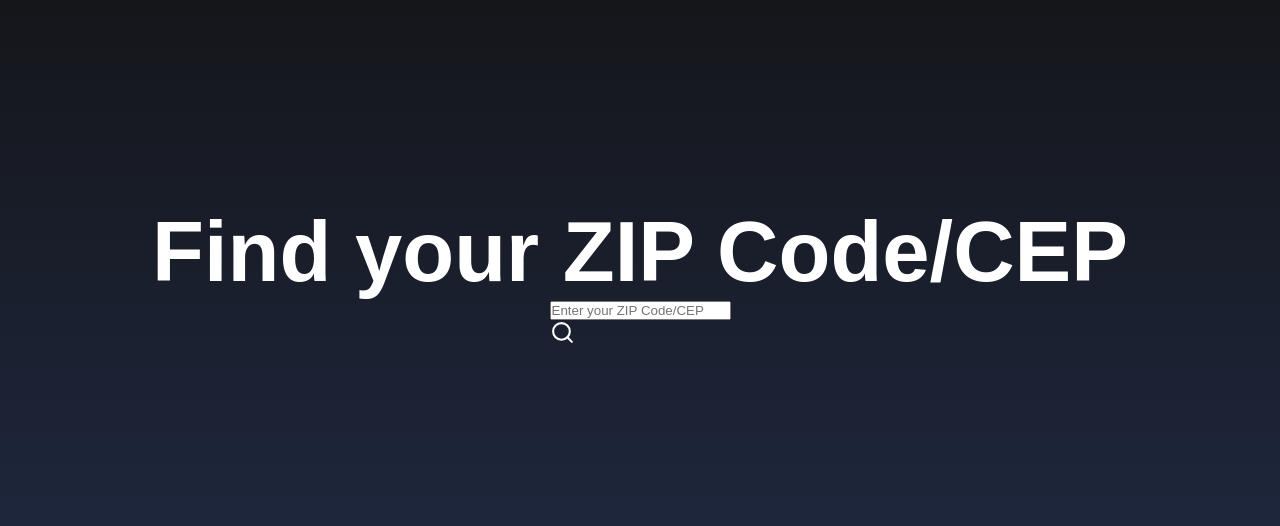
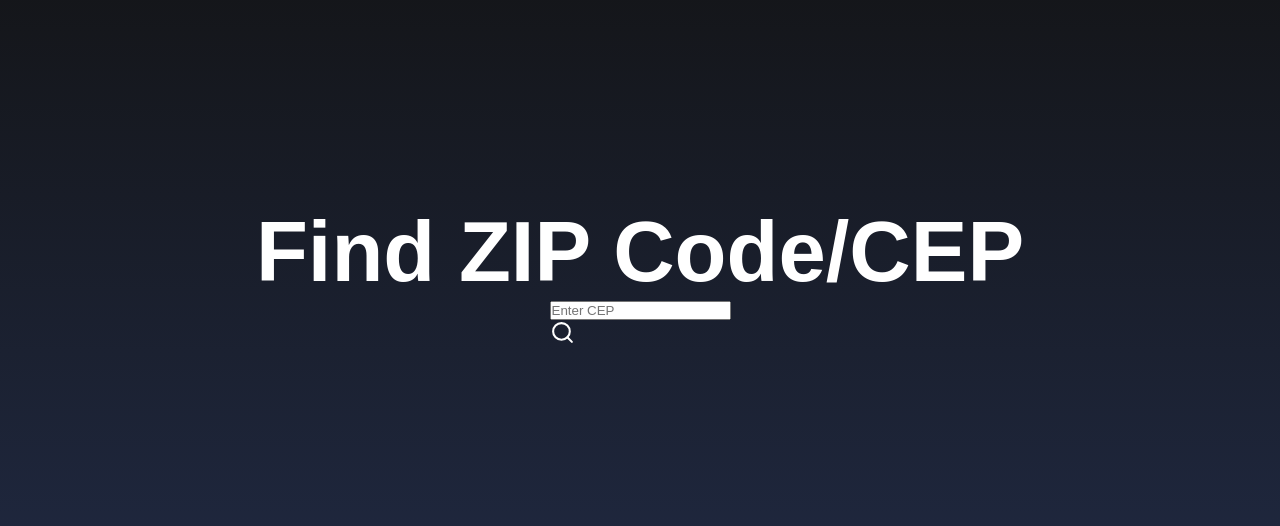
Before and after one commit to davinnye/Search-tool, a React (Create React App) app: page / in a window 1280 px wide. Shown: the part 126-652 px from the top of the page. Built offline with nearby package versions, Linux system fonts and the light colour scheme.

Commit message:
Main error solved

```diff
--- a/src/App.js
+++ b/src/App.js
@@ -18,7 +18,7 @@ function App() {
     try {
       const response = await api.get(`${input}/json`)
       console.log(response.data)
-      setCep(Response.data)
+      setCep(response.data)
       setInput("")
     }
     catch{
@@ -29,11 +29,11 @@ function App() {
 
   return (
     <div className="container">
-      <h1 className='title'>Find your ZIP Code/CEP</h1>
+      <h1 className='title'>Find ZIP Code/CEP</h1>
 
       <div classname="containerInput">
         <input type="text"
-        placeholder="Enter your ZIP Code/CEP"
+        placeholder="Enter CEP"
         value={input}
         onChange={(e) => setInput(e.target.value)}/>
 
@@ -41,6 +41,7 @@ function App() {
           <FiSearch size={25} color="#FFF"/>
         </button>
       </div>
+
 
       {Object.keys(cep).length > 0 && (
 
--- a/src/styles.css
+++ b/src/styles.css
@@ -73,7 +73,7 @@
 
 .main h2{
     margin: 16px;
-    font-size: 39px;
+    font-size: 30px;
 }
 
 .main span{
```
